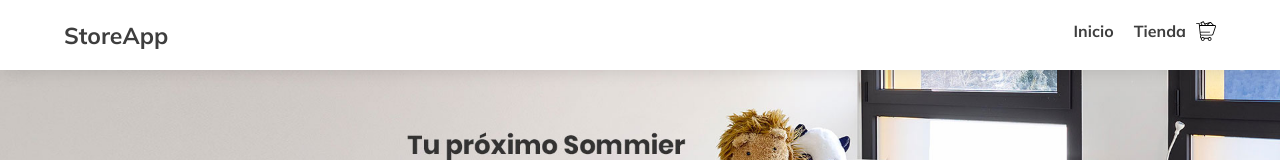
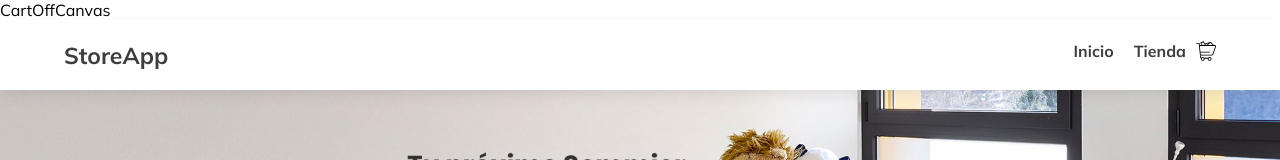
Before and after one commit to DurigoAgustina/store-app, a React (Vite) app: page / in a window 1280 px wide. Shown: the top 160 px of the page. Built offline with nearby package versions, Linux system fonts and the light colour scheme; no server answers.

Commit message:
Modifico el archivo AppRouter

```diff
--- a/src/routers/AppRouter.jsx
+++ b/src/routers/AppRouter.jsx
@@ -4,10 +4,15 @@ import StorePage from '../pages/StorePage/StorePage'
 import HomePage from '../pages/HomePage/HomePage'
 import SingleProduct from '../pages/SingleProduct/SingleProduct'
 import Footer from '../components/layout/Footer/Footer'
+import CartOffCanvas from '../components/commons/CartOffCanvas/CartOffCanvas'
+import { ToastContainer } from 'react-toastify'
+import 'react-toastify/dist/ReactToastify.css'
 
 const AppRouter = () => {
   return (
     <BrowserRouter>
+    <ToastContainer />
+    <CartOffCanvas />
       <Header />
       <Routes>
         <Route path='/' element={<HomePage />}/>
```
